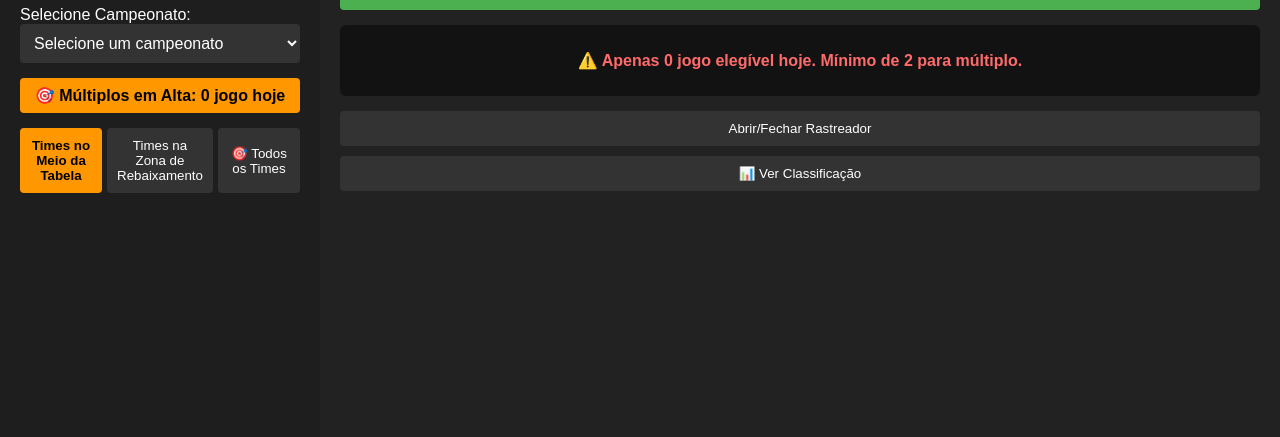
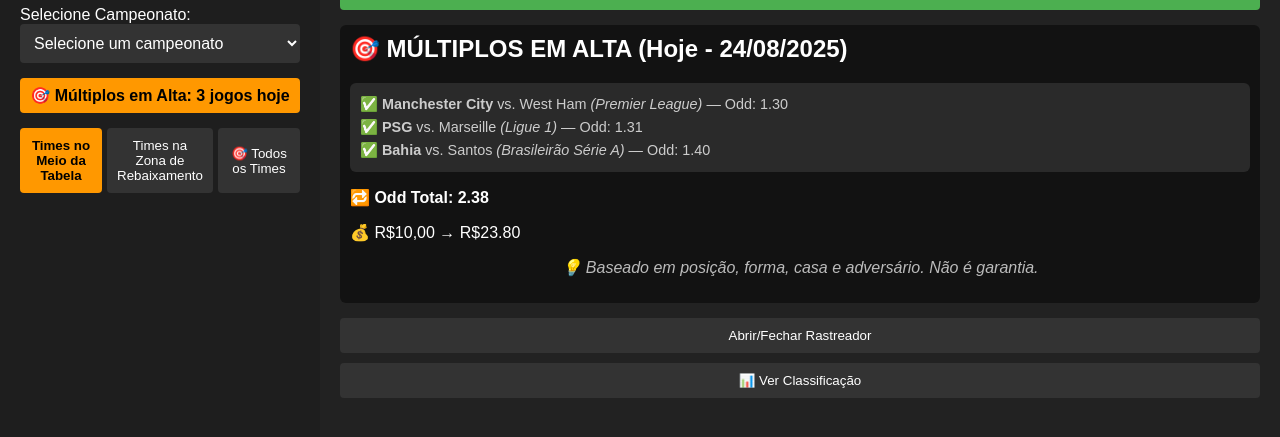
Before and after one commit to trederfrancisco-jpg/rastreador-futebol, a plain HTML site: page index.html in a window 1280 px wide. Both pictures are taken after a click on the button "🎯 Múltiplos em Alta (Hoje)". Shown: the part 109-546 px from the top of the page. Drawn offline with Linux system fonts and the light colour scheme.

Commit message:
Update index.html

```diff
--- a/index.html
+++ b/index.html
@@ -55,7 +55,7 @@
     <div id="tabelaLink"></div>
     <div id="sidebarInfo" class="info-box">Selecione um campeonato.</div>
 
-    <!-- Abas de filtro (renomeadas) -->
+    <!-- Abas de filtro -->
     <nav>
       <button id="btnChance" class="active" onclick="setTab('meio')">Times no Meio da Tabela</button>
       <button id="btnStreak" onclick="setTab('z4')">Times na Zona de Rebaixamento</button>
@@ -64,7 +64,7 @@
   </div>
 
   <div id="content">
-    <!-- Título e botão de assinatura na mesma linha -->
+    <!-- Título e botão na mesma linha -->
     <div style="display: flex; flex-wrap: wrap; align-items: center; justify-content: space-between; gap: 10px; margin-bottom: 15px;">
       <h2 id="contentTitle" style="margin: 0; font-size: 1.5rem; white-space: nowrap;">
         Times com Alta Probabilidade de Vitória
@@ -92,8 +92,8 @@
   </div>
 
   <script>
-    // 🔥 DATA FIXA PARA TESTE: TODOS OS JOGOS SÃO "HOJE"
-    const DATA_DE_HOJE = "23/08/2025";
+    // ✅ DATA ATUALIZADA PARA HOJE
+    const DATA_DE_HOJE = "24/08/2025";
 
     let teamResults = {};
     let currentTab = "meio";
@@ -114,6 +114,7 @@
       if (leagueSelect.value) loadData();
     }
 
+    // ✅ URLs corrigidas (sem espaços extras)
     const leagueLinks = {
       "71": "https://www.sofascore.com/tournament/brazil/serie-a/328",
       "72": "https://www.sofascore.com/tournament/brazil/serie-b/329",
@@ -176,6 +177,7 @@
         const response = await fetch('/data.json?' + new Date().getTime());
         if (!response.ok) throw new Error("HTTP " + response.status);
         const data = await response.json();
+        console.log("✅ Dados carregados:", data); // 🔥 DEBUG
         const year = "2025";
         if (data[year] && data[year][leagueId]) {
           teamResults = data[year][leagueId];
@@ -190,12 +192,11 @@
           resultsDiv.innerHTML = "<p class='error'>⚠️ Nenhum dado encontrado.</p>";
         }
       } catch (err) {
-        console.error("Erro:", err);
+        console.error("❌ Erro ao carregar dados:", err);
         resultsDiv.innerHTML = "<p class='error'>❌ Falha ao carregar dados. Veja o console.</p>";
       }
     }
 
-    // ✅ Aba 1: Times no Meio da Tabela (11º a 16º)
     function showMidTableTeams(leagueId) {
       const teams = Object.keys(teamResults);
       const filtered = teams.filter(t => {
@@ -228,7 +229,6 @@
       updateTabelaLink(leagueId);
     }
 
-    // ✅ Aba 2: Times na Zona de Rebaixamento (17º em diante)
     function showRelegationZoneTeams(leagueId) {
       const teams = Object.keys(teamResults);
       const filtered = teams.filter(t => {
@@ -261,7 +261,6 @@
       updateTabelaLink(leagueId);
     }
 
-    // ✅ Aba 3: Todos os Times
     function showAllLeagues() {
       const teams = Object.keys(teamResults);
       if (teams.length === 0) {
@@ -412,15 +411,17 @@
       sidebarInfo.textContent = `Tabela: ${leagueNames[leagueId] || "Campeonato"}`;
     }
 
-    // ✅ FUNÇÃO CORRIGIDA: MÚLTIPLOS EM ALTA (HOJE) - REGRA DE G4/G5 vs. Z4 ou Meio da tabela (NÃO entra se for jogo entre fortes)
+    // ✅ FUNÇÃO CORRIGIDA: MÚLTIPLOS EM ALTA (HOJE)
     async function showMultiples() {
       const today = DATA_DE_HOJE;
       const multiples = [];
+      console.log("🔍 Iniciando showMultiples() para:", today);
 
       try {
         const response = await fetch('/data.json?' + new Date().getTime());
-        if (!response.ok) throw new Error("Falha ao carregar dados");
+        if (!response.ok) throw new Error("HTTP " + response.status);
         const data = await response.json();
+        console.log("📥 Dados do data.json:", data);
 
         const year = "2025";
         if (!data[year]) {
@@ -433,16 +434,19 @@
           for (const teamName in leagueData) {
             const d = leagueData[teamName];
 
-            if (!d.match_date || d.match_date !== today) continue;
+            if (!d.match_date || d.match_date !== today) {
+              console.log("⏭️ Pular:", teamName, "data:", d.match_date, "hoje:", today);
+              continue;
+            }
 
-            // ✅ REGRA CORRETA: Time no G4/G5 em casa vs. Meio da tabela ou Z4 (NÃO entra se for jogo entre fortes)
-            const isTop5 = d.position >= 1 && d.position <= 5; // Inclui líder
+            const isTop5 = d.position >= 1 && d.position <= 5;
             const isHome = d.home_away === "Casa";
             const isWeakOpponent = d.opponent_table === "Z4" || d.opponent_table === "Meio da tabela";
             const isStrongOpponent = d.opponent_table === "Top 6" || d.opponent_table === "Top 5";
             const opponentInCrisis = d.form_opponent && d.form_opponent.includes("D");
 
-            // ✅ Só entra se for time forte em casa vs. time fraco
+            console.log("🔍 Checando:", teamName, { isTop5, isHome, isWeakOpponent, isStrongOpponent, opponentInCrisis });
+
             if (isTop5 && isHome && isWeakOpponent && !isStrongOpponent && opponentInCrisis) {
               multiples.push({
                 team: teamName,
@@ -459,6 +463,7 @@
         if (multiples.length < 2) {
           resultsDiv.innerHTML = `<p class='error'>⚠️ Apenas ${multiples.length} jogo elegível hoje. Mínimo de 2 para múltiplo.</p>`;
           sidebarInfo.textContent = `🎯 Múltiplos em Alta: ${multiples.length} jogo hoje`;
+          console.log("❌ Múltiplo não formado:", multiples);
           return;
         }
 
@@ -482,9 +487,10 @@
 
         resultsDiv.innerHTML = html;
         sidebarInfo.textContent = `🎯 Múltiplos em Alta: ${multiples.length} jogos hoje`;
+        console.log("✅ Múltiplo exibido:", multiples);
 
       } catch (err) {
-        console.error("Erro em showMultiples:", err);
+        console.error("❌ Erro em showMultiples:", err);
         resultsDiv.innerHTML = "<p class='error'>❌ Falha ao carregar dados.</p>";
       }
     }
```
